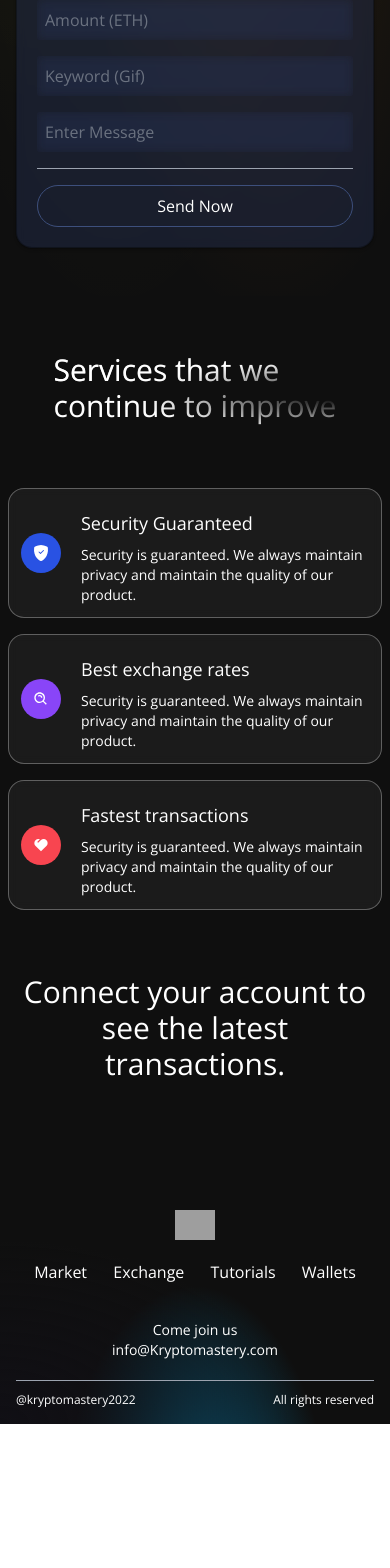
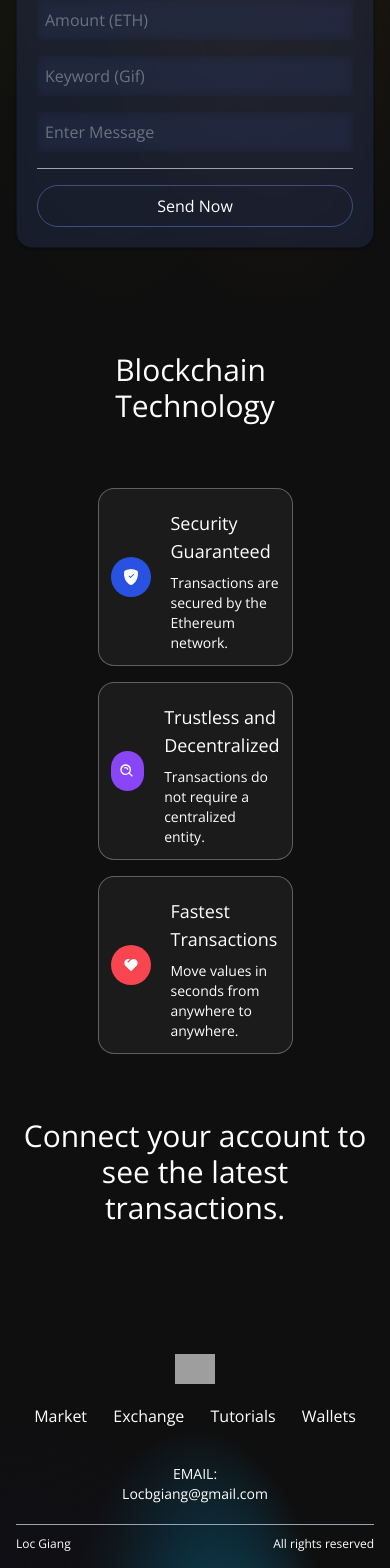
Before and after one commit to locbgiang/sendEth, a React (Vite) app in the folder client/: page / in a window 390 px wide. Shown: the part 921-2489 px from the top of the page. Before the commit the page ends 2345 px from the top, so only its background shows below. Built offline with nearby package versions, Linux system fonts and the light colour scheme; grey boxes are pictures that could not be loaded.

Commit message:
fix text

```diff
--- a/client/src/components/Footer.jsx
+++ b/client/src/components/Footer.jsx
@@ -8,23 +8,23 @@ const Footer = () => {
                     <img src={logo} alt="logo" className='w-10' />
                 </div>
                 <div className="flex flex-1 justify-evenly items-center flex-wrap sm:mt-0 mt-5 w-full">
-                <p className="text-white text-base text-center mx-2 cursor-pointer">Market</p>
-                <p className="text-white text-base text-center mx-2 cursor-pointer">Exchange</p>
-                <p className="text-white text-base text-center mx-2 cursor-pointer">Tutorials</p>
-                <p className="text-white text-base text-center mx-2 cursor-pointer">Wallets</p>
+                <a href='https://coinmarketcap.com' className="text-white text-base text-center mx-2 cursor-pointer">Market</a>
+                <a href='https://coinmarketcap.com/rankings/exchanges/' className="text-white text-base text-center mx-2 cursor-pointer">Exchange</a>
+                <a href='https://www.coinbase.com/learn/tips-and-tutorials' className="text-white text-base text-center mx-2 cursor-pointer">Tutorials</a>
+                <a href='https://metamask.io' className="text-white text-base text-center mx-2 cursor-pointer">Wallets</a>
                 </div>
             </div>
             <div className='flex justify-center items-center flex-col mt-5'>
                 <p className='text-white text-sm text-center'>
-                    Come join us
+                    EMAIL:
                 </p>
                 <p className='text-white text-sm text-center'>
-                    info@Kryptomastery.com
+                    Locbgiang@gmail.com
                 </p>
             </div>
             <div className="sm:w-[90%] w-full h-[0.25px] bg-gray-400 mt-5 " />
             <div className="sm:w-[90%] w-full flex justify-between items-center mt-3">
-                <p className="text-white text-left text-xs">@kryptomastery2022</p>
+                <p className="text-white text-left text-xs">Loc Giang</p>
                 <p className="text-white text-right text-xs">All rights reserved</p>
             </div>
         </div>
--- a/client/src/components/Services.jsx
+++ b/client/src/components/Services.jsx
@@ -3,7 +3,7 @@ import { BiSearchAlt } from 'react-icons/bi';
 import { RiHeart2Fill } from 'react-icons/ri';
 
 const ServiceCard = ({color, title, icon, subtitle}) => (
-    <div className='flex flex-row justfiy-start items-center white-glassmorphism p-3 m-2 cursor-pointer hover:shadow-xl'>
+    <div className='w-1/2 flex flex-row justfiy-start items-center white-glassmorphism p-3 m-2 cursor-pointer hover:shadow-xl'>
         <div className={`w-10 h-10 rounded-full flex justify-center items-center ${color}`}>
             {icon}
         </div>
@@ -19,10 +19,10 @@ const Services = () => {
         <div className="flex flex-col md:flex-row w-full justify-center items-center gradient-bg-services">
             <div className='flex mf:flex-row flex-col items-center justify-between md:p-20 py-12 px-4'>
                 <div className='flex-1 flex flex-col justify-start items-start'>
-                    <h1 className='text-white text-3xl sm:text-5xl py-2 text-gradient'>
-                        Services that we
+                    <h1 className='text-white text-3xl sm:text-5xl py-2'>
+                        Blockchain
                         <br />
-                        continue to improve
+                        Technology
                     </h1>
                 </div>
             </div>
@@ -31,19 +31,19 @@ const Services = () => {
                     color = "bg-[#2952E3]"
                     title = "Security Guaranteed"
                     icon = {<BsShieldFillCheck frontSize={21} className="text-white"/>}
-                    subtitle = "Security is guaranteed. We always maintain privacy and maintain the quality of our product."
+                    subtitle = "Transactions are secured by the Ethereum network."
                 />
                 <ServiceCard
                     color = "bg-[#8945F8]"
-                    title = "Best exchange rates"
+                    title = "Trustless and Decentralized"
                     icon = {<BiSearchAlt frontSize={21} className="text-white"/>}
-                    subtitle = "Security is guaranteed. We always maintain privacy and maintain the quality of our product."
+                    subtitle = "Transactions do not require a centralized entity."
                 />
                 <ServiceCard
                     color = "bg-[#F84550]"
-                    title = "Fastest transactions"
+                    title = "Fastest Transactions"
                     icon = {<RiHeart2Fill frontSize={21} className="text-white"/>}
-                    subtitle = "Security is guaranteed. We always maintain privacy and maintain the quality of our product."
+                    subtitle = "Move values in seconds from anywhere to anywhere."
                 />
             </div>
         </div>
```
